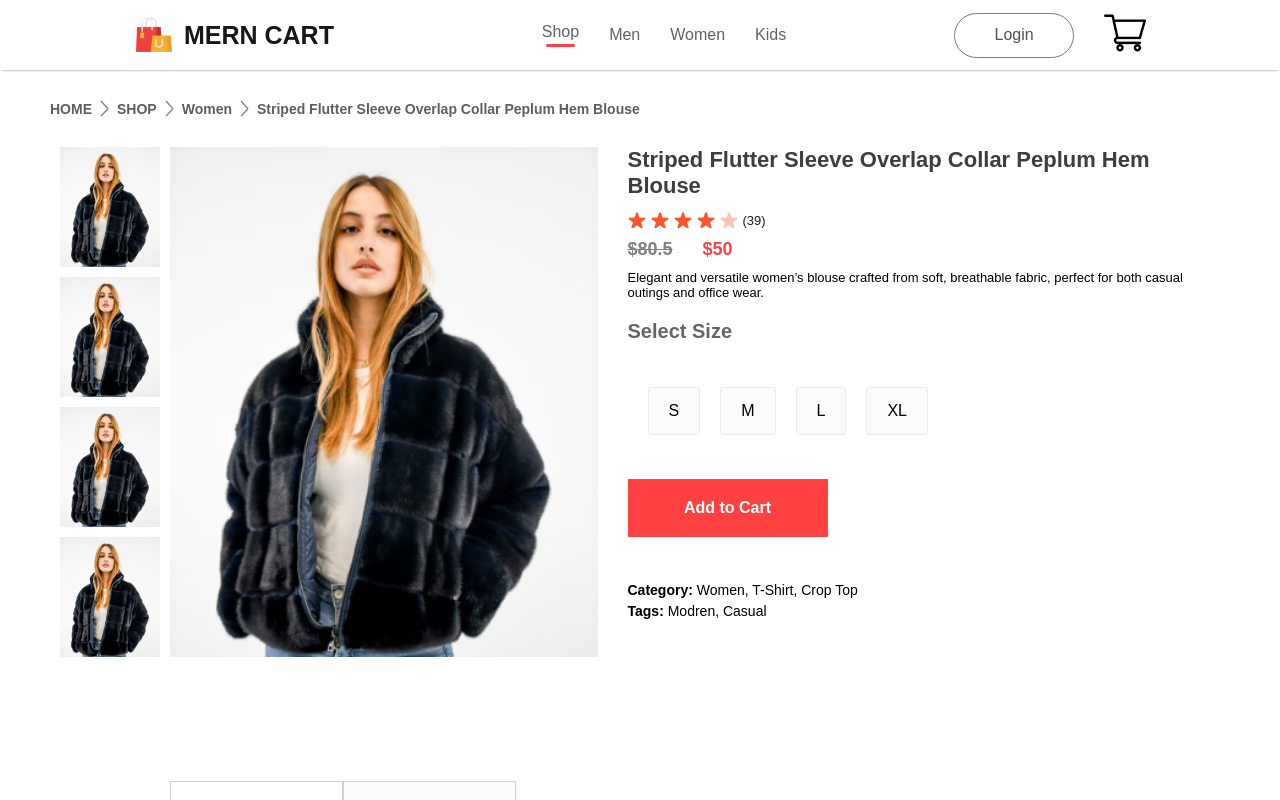
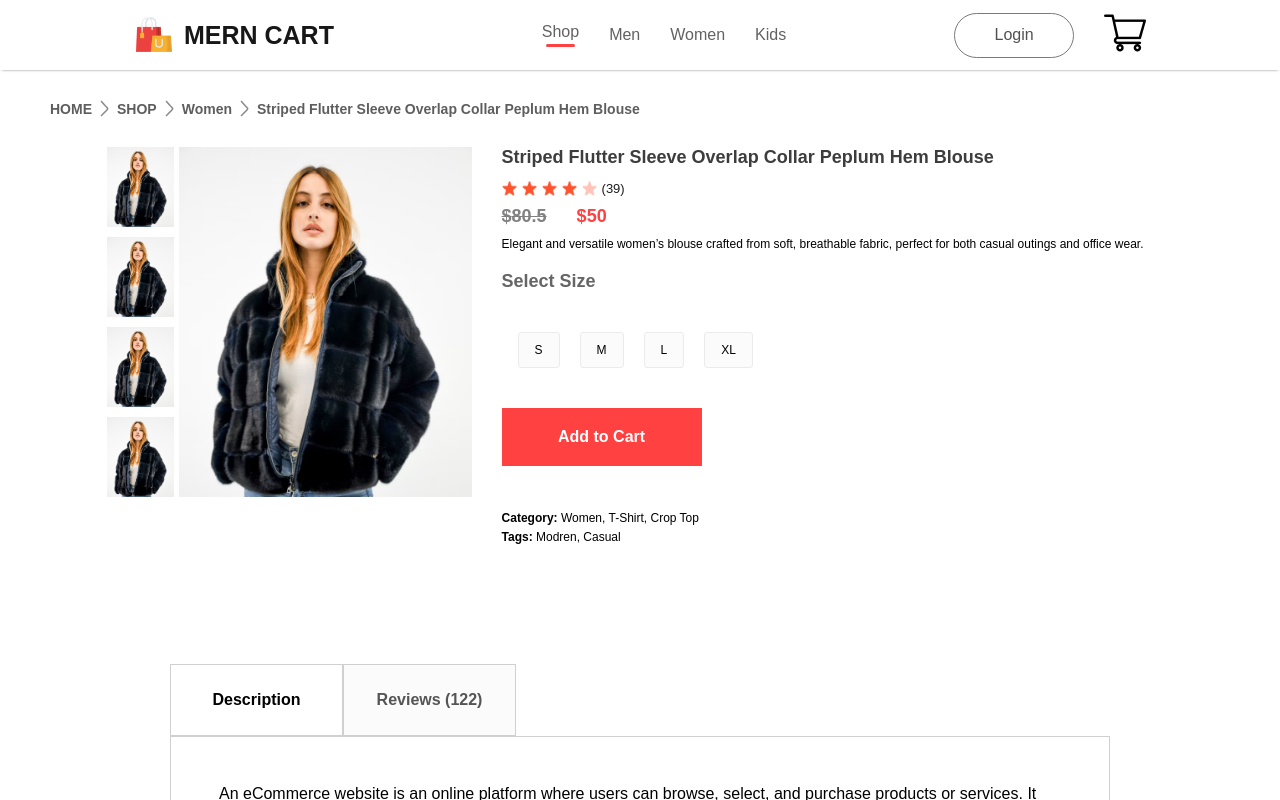
Before and after one commit to PraneethBunny123/MERN-Cart, a React (Vite) app in the folder frontend/: page /product/1 in a window 1280 px wide. Shown: the top 800 px of the page. Built offline with nearby package versions, Linux system fonts and the light colour scheme.

Commit message:
Styled for productDisplay for 1024px screen size

```diff
--- a/frontend/src/components/ProductDisplay/ProductDisplay.css
+++ b/frontend/src/components/ProductDisplay/ProductDisplay.css
@@ -153,3 +153,43 @@
         font-size: 14px;
     }
 }
+
+@media(max-width: 1280px) {
+    .product-display {
+        margin: 0px 30px;
+    }
+    .product-display-left {
+        gap: 5px;
+    }
+    .product-display-image-list img {
+        height: 80px;
+    }
+    .product-display-image-main {
+        height: 350px;
+    }
+    .product-display-right h1 {
+        font-size: 18px;
+    }
+    .product-display-right-star img{
+        width: 15px;
+    }
+    .product-display-right-description {
+        font-size: 12px;
+    }
+    .product-display-right-sizes {
+        margin-top: 10px 0px;
+    }
+    .product-display-right-size div {
+        padding: 10px 16px;
+        font-size: 12px;
+    }
+    .product-display-right-sizes button {
+        width: 120px;
+        padding: 10px 0px;
+        margin-bottom: 10px;
+        font-size: 14px;
+    }
+    .product-display-right-category {
+        font-size: 12px;
+    }
+}
```
